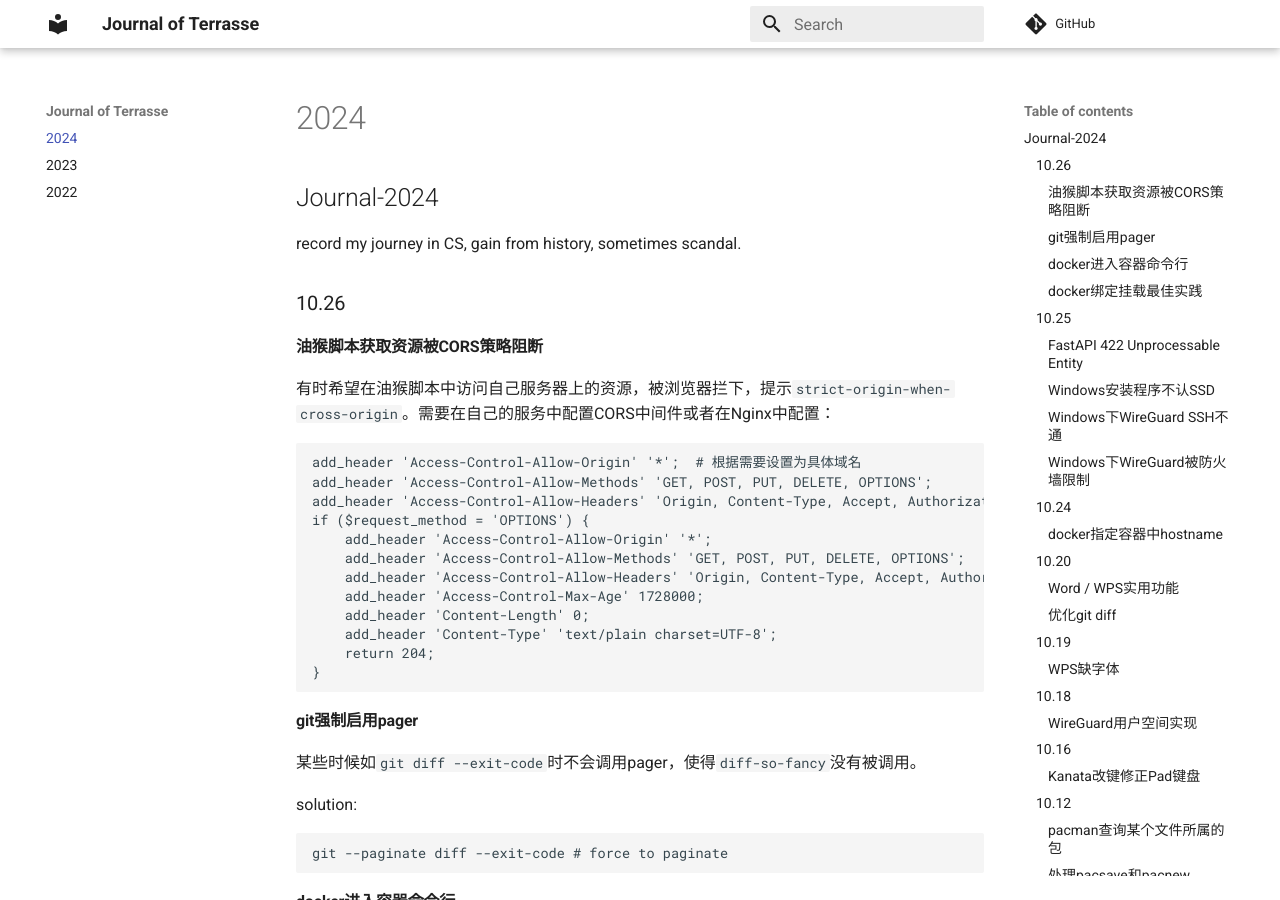
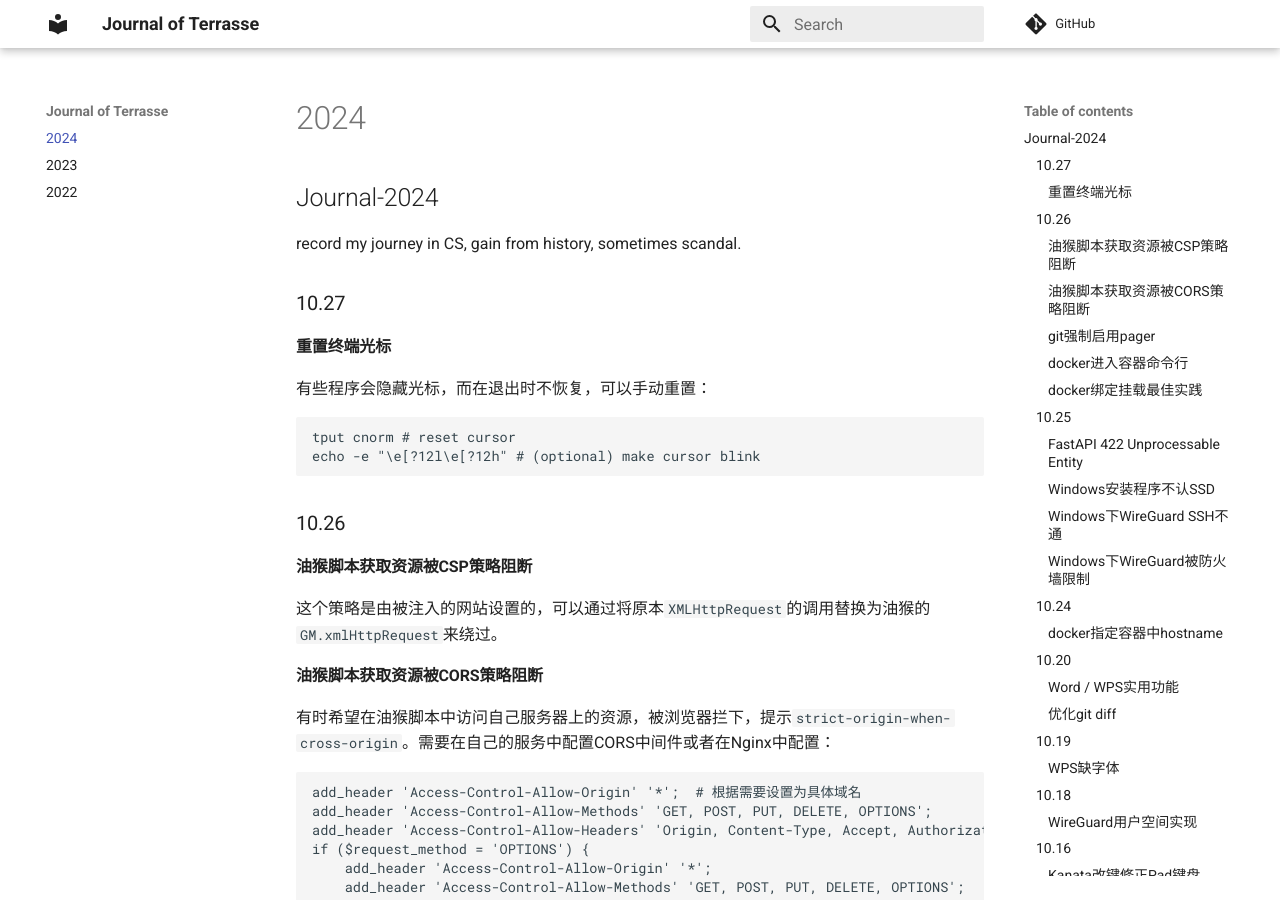
Before and after one commit to Jerry-Terrasse/journal, an MkDocs documentation site: the page built from docs/2024.md, in a window 1280 px wide and 900 px high. Built offline with MkDocs 1.6.1 and Material for MkDocs 9.7.7, drawn with Linux system fonts in a browser that asks for light colours; comment, search, counter and statistics services are not loaded.

Commit message:
update (Mon Oct 28 12:53:43 PM CST 2024)

````diff
--- a/docs/2024.md
+++ b/docs/2024.md
@@ -2,7 +2,22 @@
 
 record my journey in CS, gain from history, sometimes scandal.
 
+### 10.27
+
+#### 重置终端光标
+
+有些程序会隐藏光标，而在退出时不恢复，可以手动重置：
+
+```shell
+tput cnorm # reset cursor
+echo -e "\e[?12l\e[?12h" # (optional) make cursor blink
+```
+
 ### 10.26
+
+#### 油猴脚本获取资源被CSP策略阻断
+
+这个策略是由被注入的网站设置的，可以通过将原本`XMLHttpRequest`的调用替换为油猴的`GM.xmlHttpRequest`来绕过。
 
 #### 油猴脚本获取资源被CORS策略阻断
 
````
